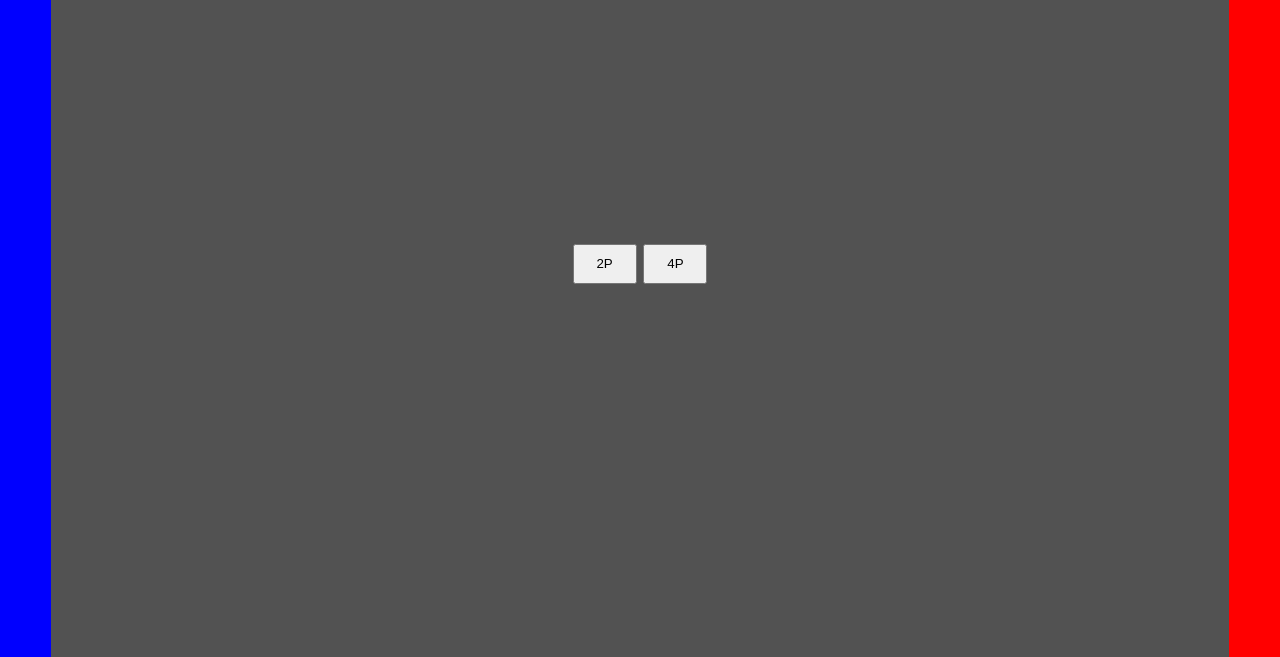
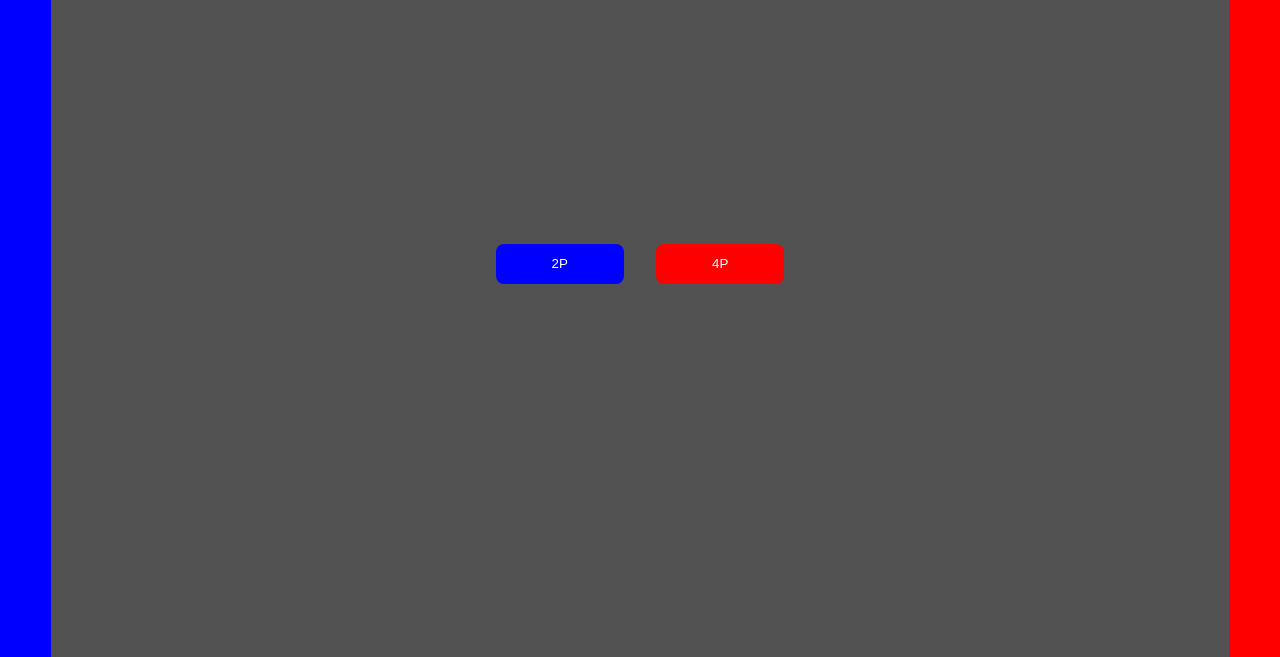
Before and after one commit to Mxtthi/pong, a plain HTML site: page index.html in a window 1280 px wide. Shown: the part 143-800 px from the top of the page. Drawn offline with nearby package versions, Linux system fonts and the light colour scheme.

Commit message:
changed button design

```diff
--- a/index.html
+++ b/index.html
@@ -25,8 +25,8 @@
     <div id="outlineRight" class="outline"></div>
 
     <div id="settings" class="centered">
-        <input type="button" id="2P" value="2P">
-        <input type="button" id="4P" value="4P">
+        <input type="button" id="2P" value="2P" style="background-color: blue; margin-right: 2vw;">
+        <input type="button" id="4P" value="4P" style="background-color: red;">
     </div>
 
     <p id="score" class="unselectable centered">0 - 0</p>
--- a/style.css
+++ b/style.css
@@ -21,7 +21,11 @@ body {
 
 #settings input {
     height: 5vh;
-    width: 5vw;
+    width: 10vw;
+    color: white;
+    border: none;
+    cursor: pointer;
+    border-radius: 1vh;
 }
 
 #score {
@@ -55,12 +59,12 @@ body {
     height: 100vh;
 }
 
-#outlineLeft{
+#outlineLeft {
     left: 0;
     background-color: blue;
 }
 
-#outlineRight{
+#outlineRight {
     right: 0;
     background-color: red;
 }
```
